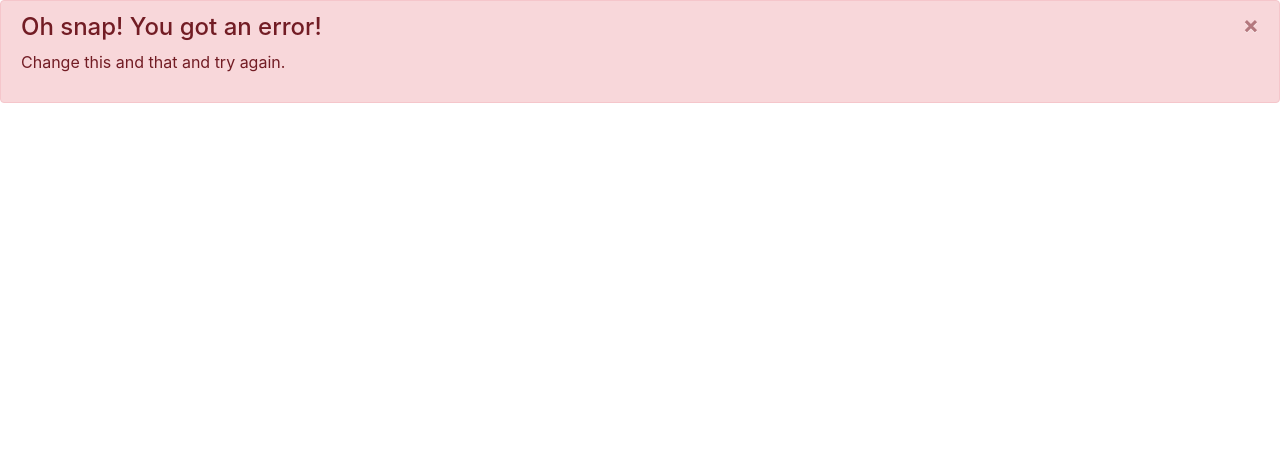
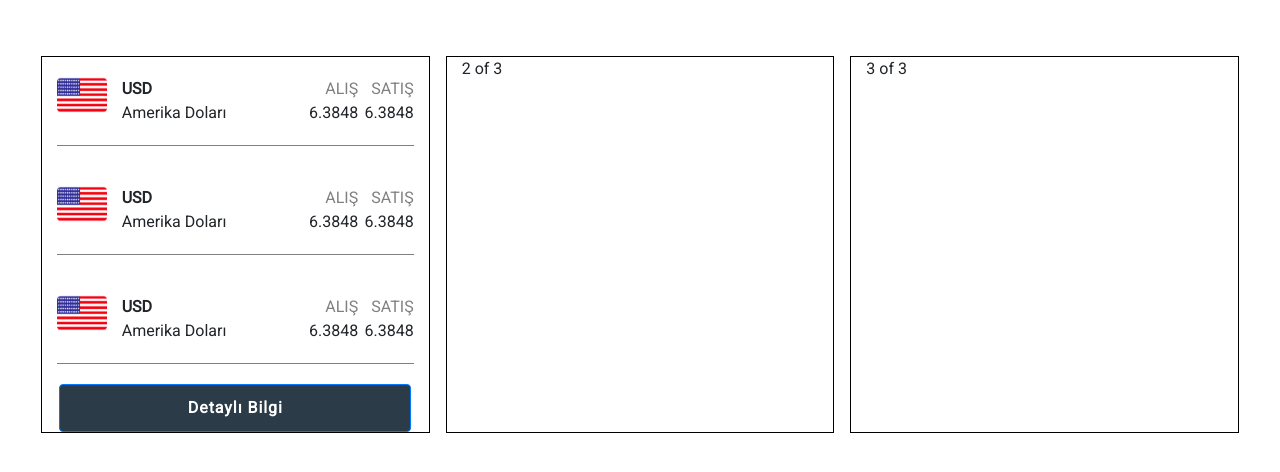
Before and after one commit to Semert/Currency-Conversion, a React (Create React App) app: page / in a window 1280 px wide. Shown: the top 472 px of the page. Built offline with nearby package versions, Linux system fonts and the light colour scheme.

Commit message:
Basic Style

```diff
--- a/public/index.html
+++ b/public/index.html
@@ -8,6 +8,11 @@
       href="https://maxcdn.bootstrapcdn.com/bootstrap/4.5.0/css/bootstrap.min.css"
       integrity="sha384-9aIt2nRpC12Uk9gS9baDl411NQApFmC26EwAOH8WgZl5MYYxFfc+NcPb1dKGj7Sk"
       crossorigin="anonymous"
+    />
+    <link rel="preconnect" href="https://fonts.gstatic.com" />
+    <link
+      href="https://fonts.googleapis.com/css2?family=Roboto&display=swap"
+      rel="stylesheet"
     />
     <meta name="viewport" content="width=device-width, initial-scale=1" />
     <meta name="theme-color" content="#000000" />
--- a/src/App.css
+++ b/src/App.css
@@ -0,0 +1,3 @@
+* {
+  font-family: "Roboto";
+}
--- a/src/App.js
+++ b/src/App.js
@@ -1,14 +1,49 @@
 import "./App.css";
 import "bootstrap/dist/css/bootstrap.min.css";
-import Alert from "react-bootstrap/Alert";
+import { Container, Row, Col, Card, Button } from "react-bootstrap/";
+import CurrencyRow from "./components/CurrencyRow";
 
 function App() {
   return (
-    <div className="App">
-      <Alert dismissible variant="danger">
-        <Alert.Heading>Oh snap! You got an error!</Alert.Heading>
-        <p>Change this and that and try again.</p>
-      </Alert>
+    <div className="pt-5 pr-5 pl-5">
+      <Row>
+        <Col
+          lg
+          style={{
+            border: "1px solid black",
+            display: "flex",
+            flexDirection: "column",
+            justifyContent: "center",
+          }}
+          className="m-2"
+        >
+          <CurrencyRow />
+          <CurrencyRow />
+          <CurrencyRow />
+          <div style={{ display: "flex", justifyContent: "center" }}>
+            <Button
+              style={{
+                width: "352px",
+                height: "48px",
+                textAlign: "center",
+                backgroundColor: "#2b3b48",
+                color: "white",
+                fontWeight: "bold",
+                letterSpacing: "0.94px",
+              }}
+            >
+              Detaylı Bilgi
+            </Button>
+          </div>
+        </Col>
+
+        <Col lg style={{ border: "1px solid black" }} className="m-2">
+          2 of 3
+        </Col>
+        <Col lg style={{ border: "1px solid black" }} className="m-2">
+          3 of 3
+        </Col>
+      </Row>
     </div>
   );
 }
--- /dev/null
+++ b/src/components/CurrencyRow.js
@@ -0,0 +1,55 @@
+import React from "react";
+import { Card } from "react-bootstrap/";
+import usa from "../usa.png";
+
+const CurrencyRow = () => {
+  return (
+    <div
+      style={{
+        display: "flex",
+        flexDirection: "row",
+        justifyContent: "space-between",
+        alignItems: "center",
+        borderBottom: "1px solid grey",
+        paddingBottom: "20px",
+        paddingTop: "20px",
+        marginBottom: "20px",
+      }}
+    >
+      <div style={{ display: "flex" }}>
+        <img
+          src={usa}
+          style={{
+            width: "20%",
+            height: "20%",
+            objectFit: "contain",
+            marginRight: 15,
+          }}
+        />{" "}
+        <div>
+          <div>
+            {" "}
+            <b> USD</b>{" "}
+          </div>
+          <div>Amerika Doları</div>
+        </div>
+      </div>
+
+      <div>
+        {" "}
+        <div style={{ textAlign: "end", color: "grey", marginRight: 3 }}>
+          ALIŞ{" "}
+        </div>
+        <div style={{ fontSize: 16, marginRight: 3 }}>6.3848</div>
+      </div>
+
+      <div>
+        {" "}
+        <div style={{ textAlign: "end", color: "grey" }}> SATIŞ</div>
+        <div style={{ fontSize: 16 }}>6.3848</div>
+      </div>
+    </div>
+  );
+};
+
+export default CurrencyRow;
--- a/src/index.css
+++ b/src/index.css
@@ -1,13 +1,10 @@
 body {
   margin: 0;
-  font-family: -apple-system, BlinkMacSystemFont, 'Segoe UI', 'Roboto', 'Oxygen',
-    'Ubuntu', 'Cantarell', 'Fira Sans', 'Droid Sans', 'Helvetica Neue',
-    sans-serif;
   -webkit-font-smoothing: antialiased;
   -moz-osx-font-smoothing: grayscale;
 }
 
 code {
-  font-family: source-code-pro, Menlo, Monaco, Consolas, 'Courier New',
+  font-family: source-code-pro, Menlo, Monaco, Consolas, "Courier New",
     monospace;
 }
```
Also changed, not shown: src/usa.png (added), 1 other file (tests, documents, lock files or other folders).
